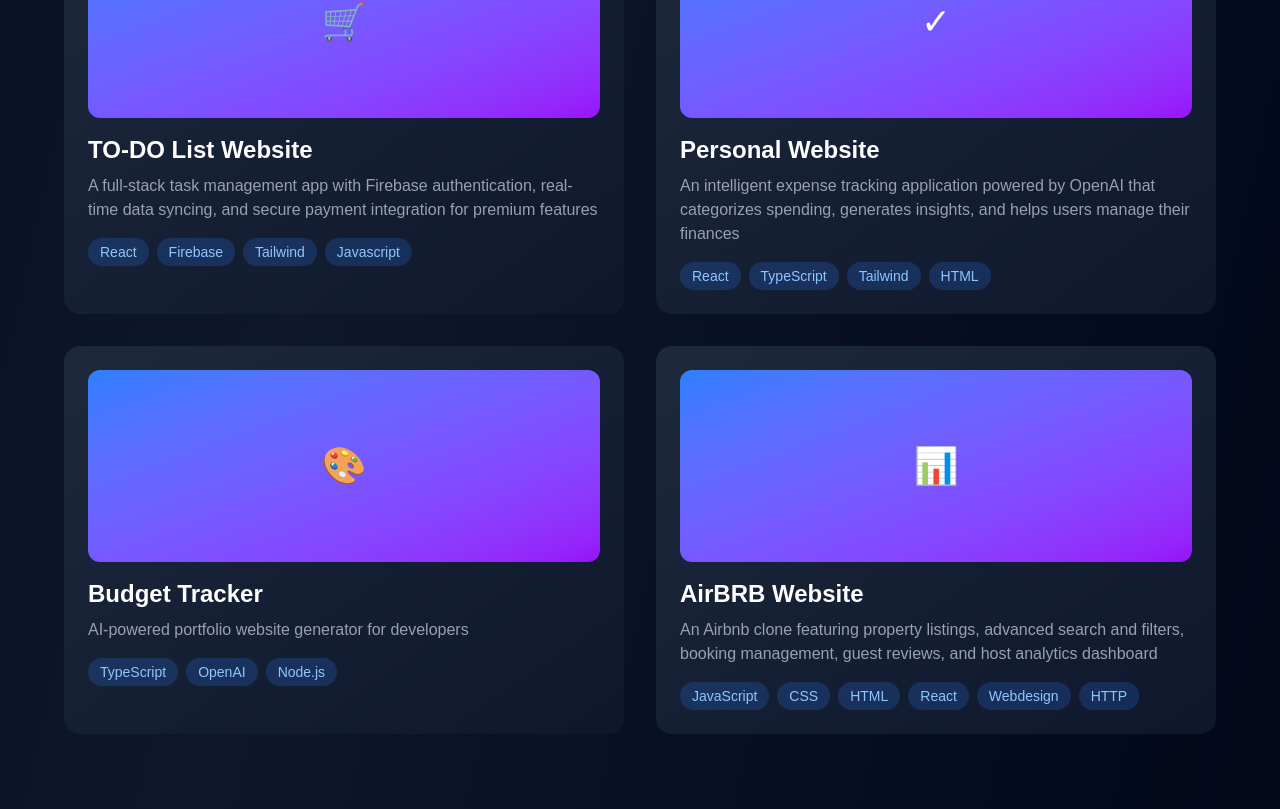
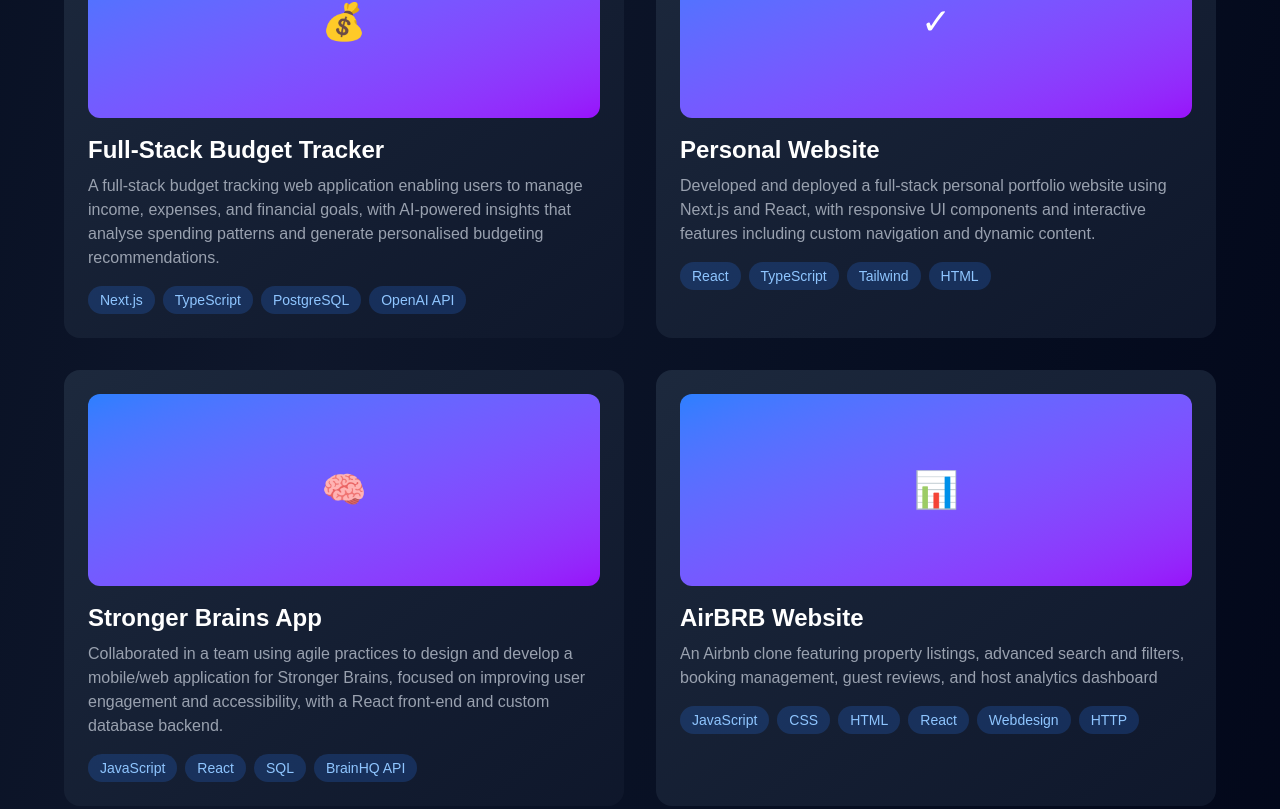
Before and after one commit to alexanderj03/portfolio, a Next.js app: page / in a window 1280 px wide. Shown: the part 4071-4880 px from the top of the page. Built offline with nearby package versions, Linux system fonts and the light colour scheme.

Commit message:
edit projects to be more detailed

```diff
--- a/components/Navbar.tsx
+++ b/components/Navbar.tsx
@@ -6,6 +6,10 @@ import { useTheme } from '@/context/ThemeContext';
 const NAV_ITEMS = ['Home', 'About', 'Experience', 'Projects', 'Contact'];
 
 function scrollToSection(sectionId: string) {
+  if (sectionId === 'home') {
+    window.scrollTo({ top: 0, behavior: 'smooth' });
+    return;
+  }
   const element = document.getElementById(sectionId);
   element?.scrollIntoView({ behavior: 'smooth' });
 }
--- a/components/sections/Experience.tsx
+++ b/components/sections/Experience.tsx
@@ -86,7 +86,7 @@ export default function Experience() {
   );
 }
 
-// ── Reusable timeline sub-component ──────────────────────────────────────────
+// timeline sub-component
 
 type WorkItem = {
   company: string;
--- a/components/sections/Hero.tsx
+++ b/components/sections/Hero.tsx
@@ -8,7 +8,7 @@ function scrollToSection(sectionId: string) {
   element?.scrollIntoView({ behavior: 'smooth' });
 }
 
-export default function Hero() {
+export default function Home() {
   const { isDarkMode } = useTheme();
   const [scrollY, setScrollY] = useState(0);
   const [isMounted, setIsMounted] = useState(false);
--- a/components/sections/Projects.tsx
+++ b/components/sections/Projects.tsx
@@ -4,22 +4,22 @@ import { useTheme } from '@/context/ThemeContext';
 
 const projects = [
   {
-    title: 'TO-DO List Website',
-    desc: 'A full-stack task management app with Firebase authentication, real-time data syncing, and secure payment integration for premium features',
-    tech: ['React', 'Firebase', 'Tailwind', 'Javascript'],
-    icon: '🛒',
+    title: 'Full-Stack Budget Tracker',
+    desc: 'A full-stack budget tracking web application enabling users to manage income, expenses, and financial goals, with AI-powered insights that analyse spending patterns and generate personalised budgeting recommendations.',
+    tech: ['Next.js', 'TypeScript', 'PostgreSQL', 'OpenAI API'],
+    icon: '💰',
   },
   {
     title: 'Personal Website',
-    desc: 'An intelligent expense tracking application powered by OpenAI that categorizes spending, generates insights, and helps users manage their finances',
+    desc: 'Developed and deployed a full-stack personal portfolio website using Next.js and React, with responsive UI components and interactive features including custom navigation and dynamic content.',
     tech: ['React', 'TypeScript', 'Tailwind', 'HTML'],
     icon: '✓',
   },
   {
-    title: 'Budget Tracker',
-    desc: 'AI-powered portfolio website generator for developers',
-    tech: ['TypeScript', 'OpenAI', 'Node.js'],
-    icon: '🎨',
+    title: 'Stronger Brains App',
+    desc: 'Collaborated in a team using agile practices to design and develop a mobile/web application for Stronger Brains, focused on improving user engagement and accessibility, with a React front-end and custom database backend.',
+    tech: ['JavaScript', 'React', 'SQL', 'BrainHQ API'],
+    icon: '🧠',
   },
   {
     title: 'AirBRB Website',
```
